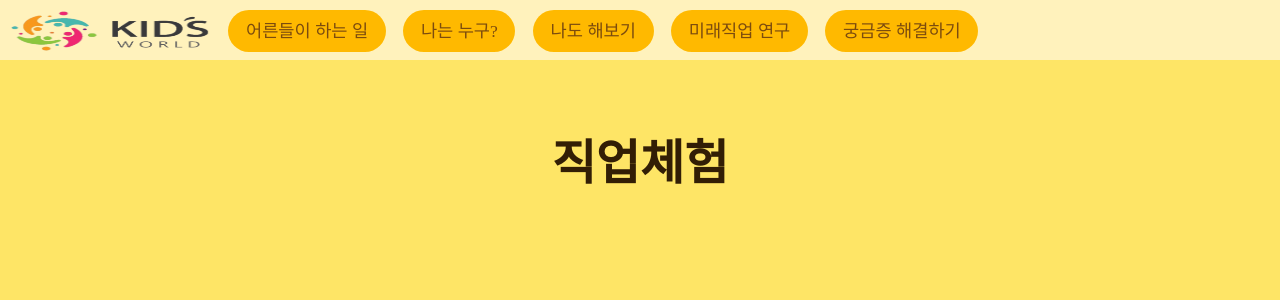
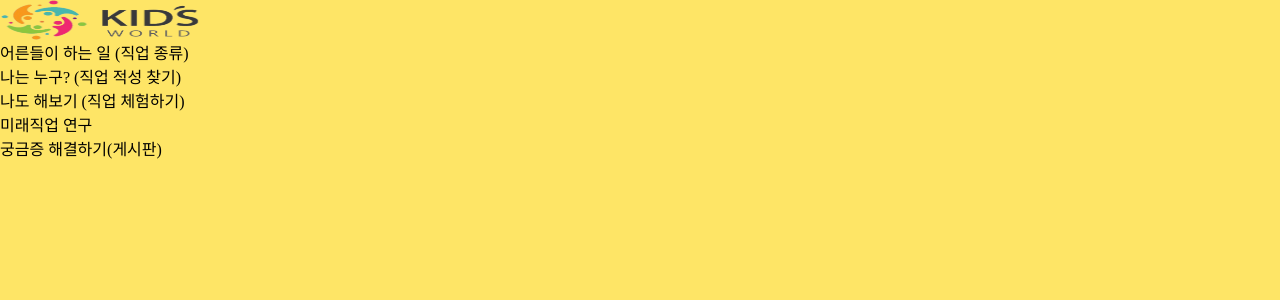
Before and after one commit to Minji4/dj_project, a Django app: page /jobex in a window 1280 px wide. Shown: the top 300 px of the page. Run offline with Django 3.2, Linux system fonts and the light colour scheme; some web fonts are replaced.

Commit message:
Update subPage_jobe.html

```diff
--- a/single_pages/templates/subPage_jobe.html
+++ b/single_pages/templates/subPage_jobe.html
@@ -1,22 +1,30 @@
-{% extends 'common/htmlTmp_based.html' %}
+<!DOCTYPE html>
+{% load static %}
+<html lang="en">
+<head>
+    <meta charset="UTF-8">
+    <meta name="viewport" content="width=device-width, initial-scale=1.0">
+    <title>[직업의 세계] {% block pageTitle %} {% endblock %}</title>
 
-{% block pageTitle %} 직업체험 하러가기 {% endblock %}
+    <link rel="stylesheet" href="{% static 'css/default.css' %}" media="screen" />
+    <style>{% block pageStyle %} {% endblock %}</style>
 
-{% block pageStyle %}
-    <style>
+    <script src="https://code.jquery.com/jquery-3.6.4.min.js"></script>
+    {% block header_scripts %} {% endblock %}
+    <script src="{% static 'scripts/subPage.js' %}"></script>
+</head>
+<body>
+<div class="pageLayer">
+    <ul class="nav">
+        <li><a href="/" class="logo">Home</a></li>
+        <li class="menu"><a href="/jobList">어른들이 하는 일 <span>(직업 종류)</span></a></li>
+        <li class="menu"><a href="/jobInterest">나는 누구? <span>(직업 적성 찾기)</span></a></li>
+        <li class="menu"><a href="/blog/">나도 해보기 <span>(직업 체험하기)</span></a></li>
+        <li class="menu"><a href="/futureJob">미래직업 연구</a></li>
+        <li class="menu"><a href="/board/">궁금증 해결하기<span>(게시판)</span></a></li>
+    </ul>
 
-    </style>
-{% endblock %}
-
-{% block header_scripts %}
-    <script>
-        $(document).ready(function() {
-
-        });
-    </script>
-{% endblock %}
-
-{% block pageContent %}
-    <h1>직업체험</h1>
-
-{% endblock %}
+    {% block pageContent %} {% endblock %}
+</div>
+</body>
+</html>
```
